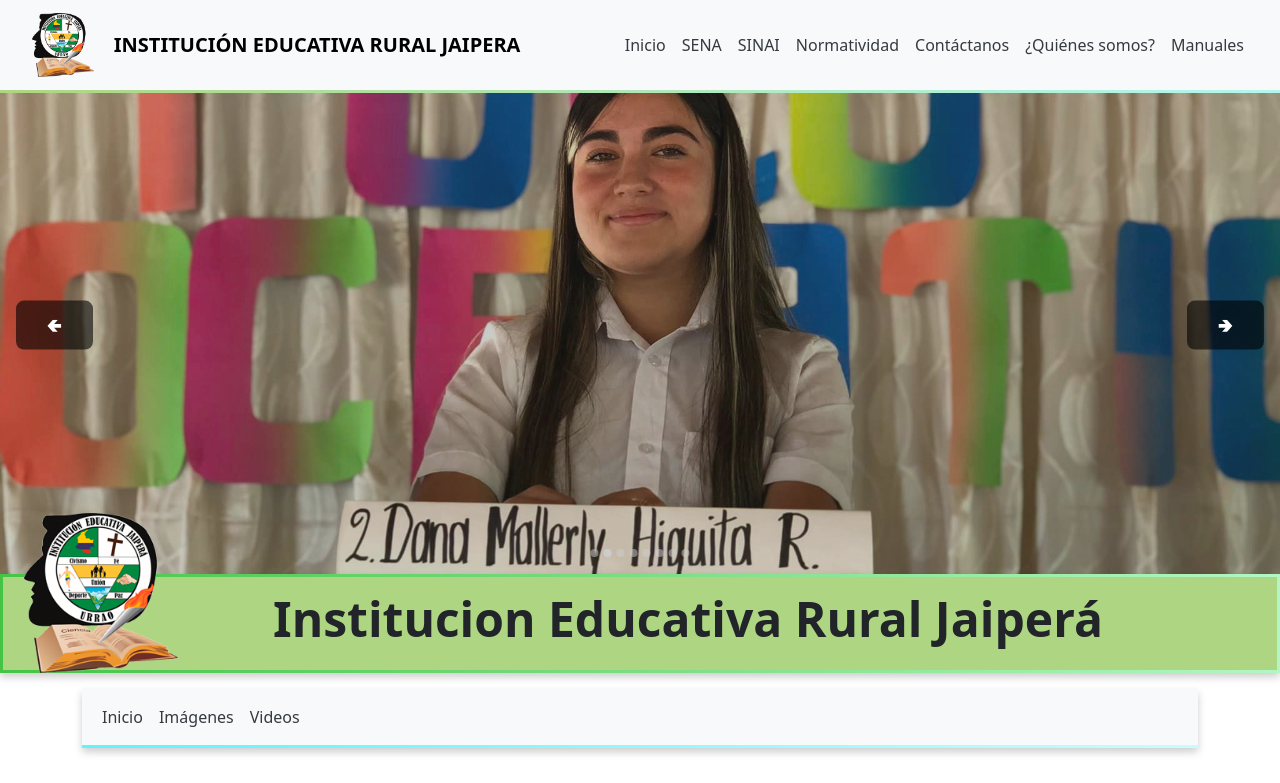
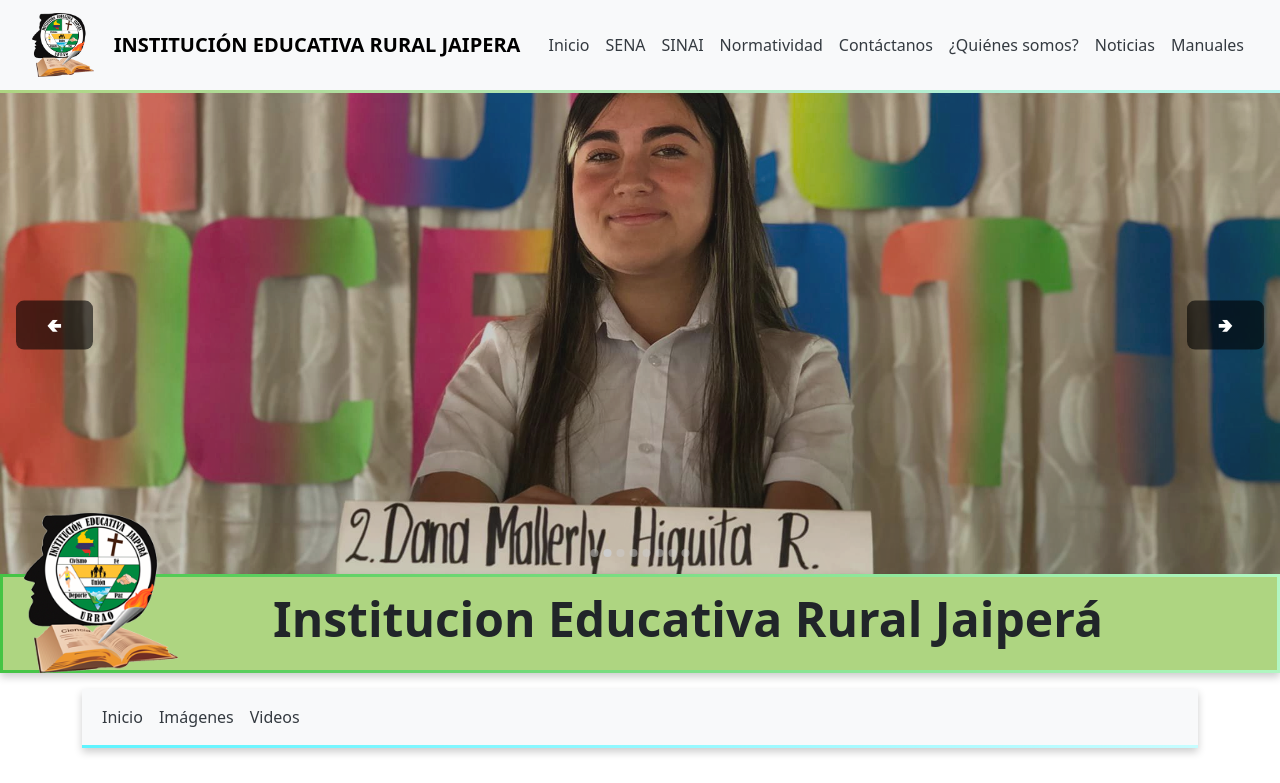
Before and after one commit to SamirJoseGil/JaPage, a React (Vite) app: page / in a window 1280 px wide. Shown: the top 783 px of the page. Built offline with nearby package versions, Linux system fonts and the light colour scheme.

Commit message:
Update App.jsx

```diff
--- a/src/App.jsx
+++ b/src/App.jsx
@@ -59,7 +59,7 @@ export default function App() {
                     <Nav.Link as={Link} to="/Contactanos" onClick={handleClose}>Contáctanos</Nav.Link>
                     <hr />
                     <Nav.Link as={Link} to="/Jaipera" onClick={handleClose}>¿Quiénes somos?</Nav.Link>
-                    {/* <Nav.Link as={Link} to="/Noticias" onClick={handleClose}>Noticias</Nav.Link> */}
+                    <Nav.Link as={Link} to="/Noticias" onClick={handleClose}>Noticias</Nav.Link>
                     <hr />
                     <Nav.Link as={Link} to="/Manuales" onClick={handleClose}>Manuales</Nav.Link>
                   </Nav>
```
